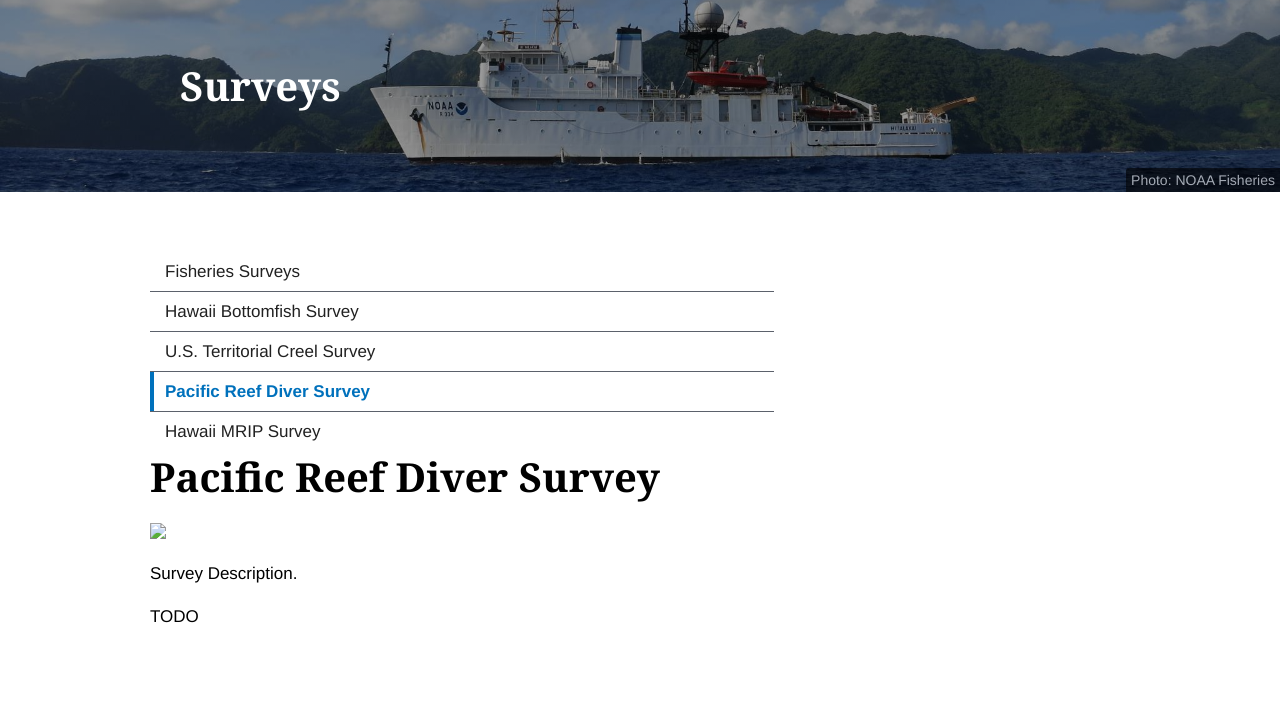
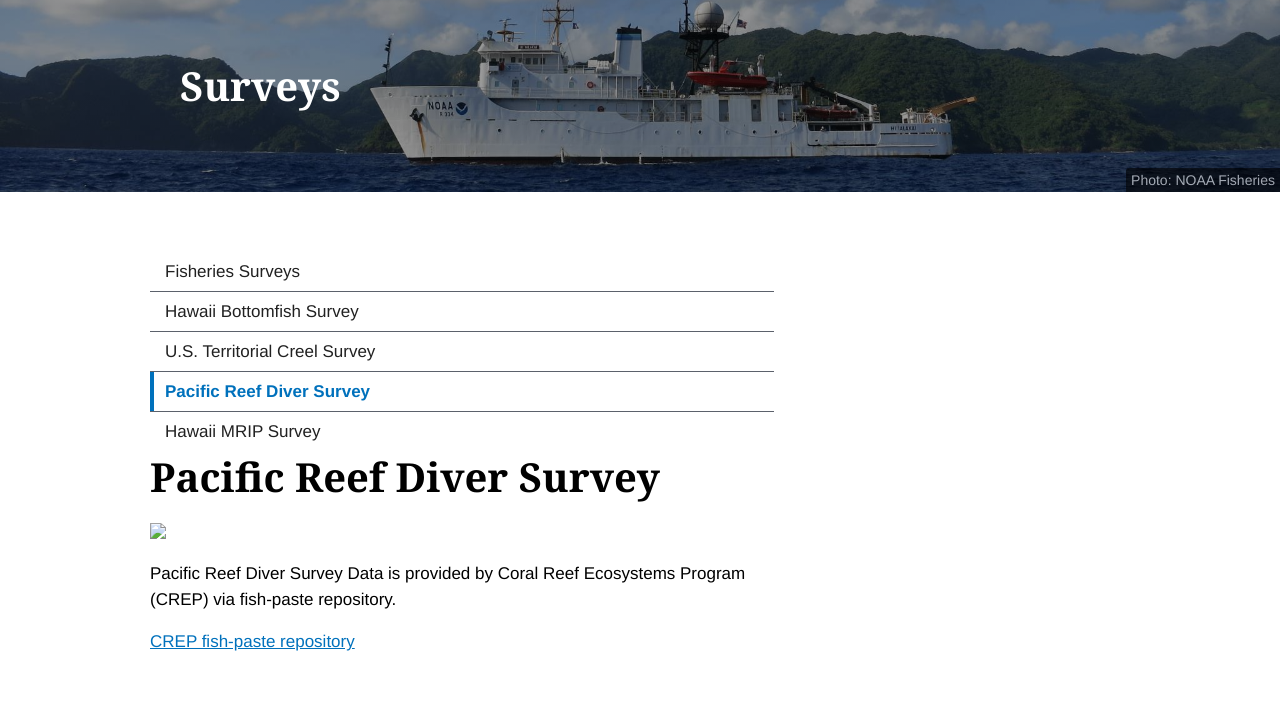
Before and after one commit to PIFSCstockassessments/PIFSCstockassessments.github.io, a Jekyll site: the page built from pifsc-sap-collections/_surveys/pac-reef-diver.md, in a window 1280 px wide. Shown: the part 300-1006 px from the top of the page. Built offline with Jekyll 4.4.1, drawn with Linux system fonts in a browser that asks for light colours; some web fonts are replaced; grey boxes are pictures that could not be loaded.

Commit message:
Minor addtions to pages 'packages' and 'pac-reef-diver'

```diff
--- a/pifsc-sap-collections/_surveys/pac-reef-diver.md
+++ b/pifsc-sap-collections/_surveys/pac-reef-diver.md
@@ -1,7 +1,7 @@
 ---
 title: Pacific Reef Diver Survey
 permalink: /surveys/pac-reef-diver/
-description: Survey Description.
+description: Pacific Reef Diver Survey Data is provided by Coral Reef Ecosystems Program (CREP) via fish-paste repository.
 ---
 
-TODO
+[CREP fish-paste repository](https://github.com/fish-crep/fish-paste)
```
Also changed, not shown: pifsc-sap-collections/_packages/packages.md (+1 -1 lines).
